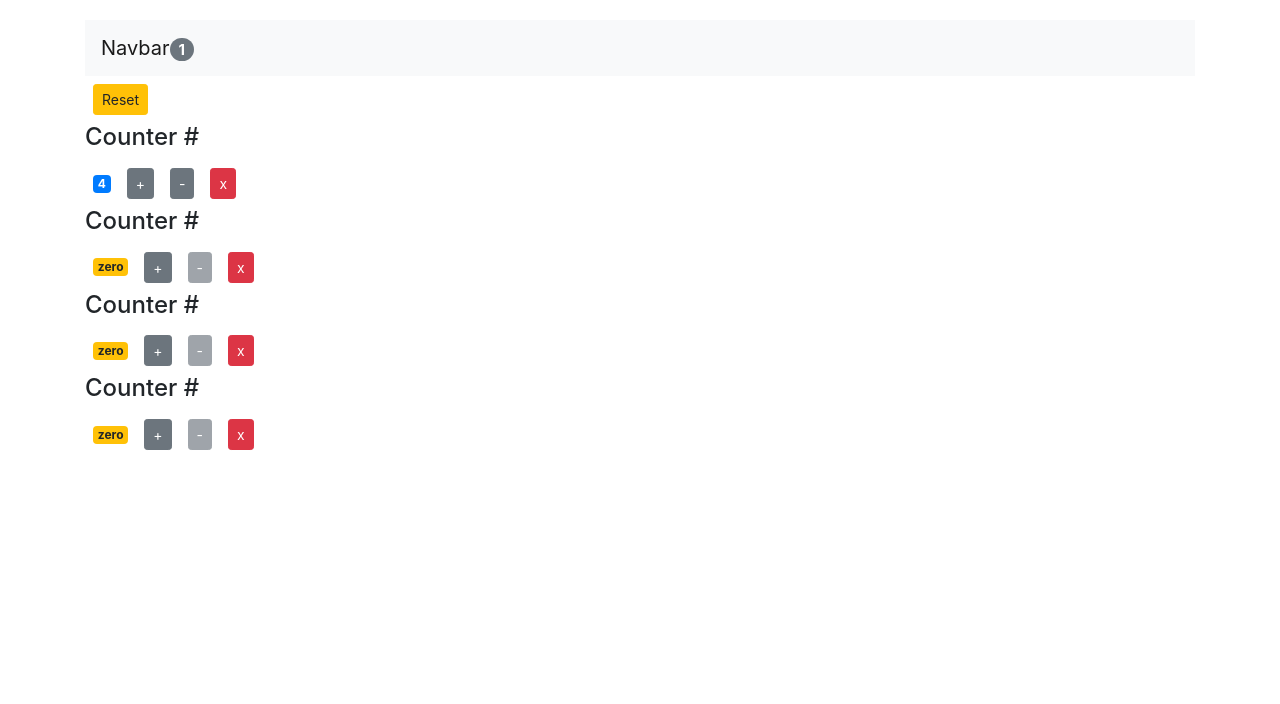
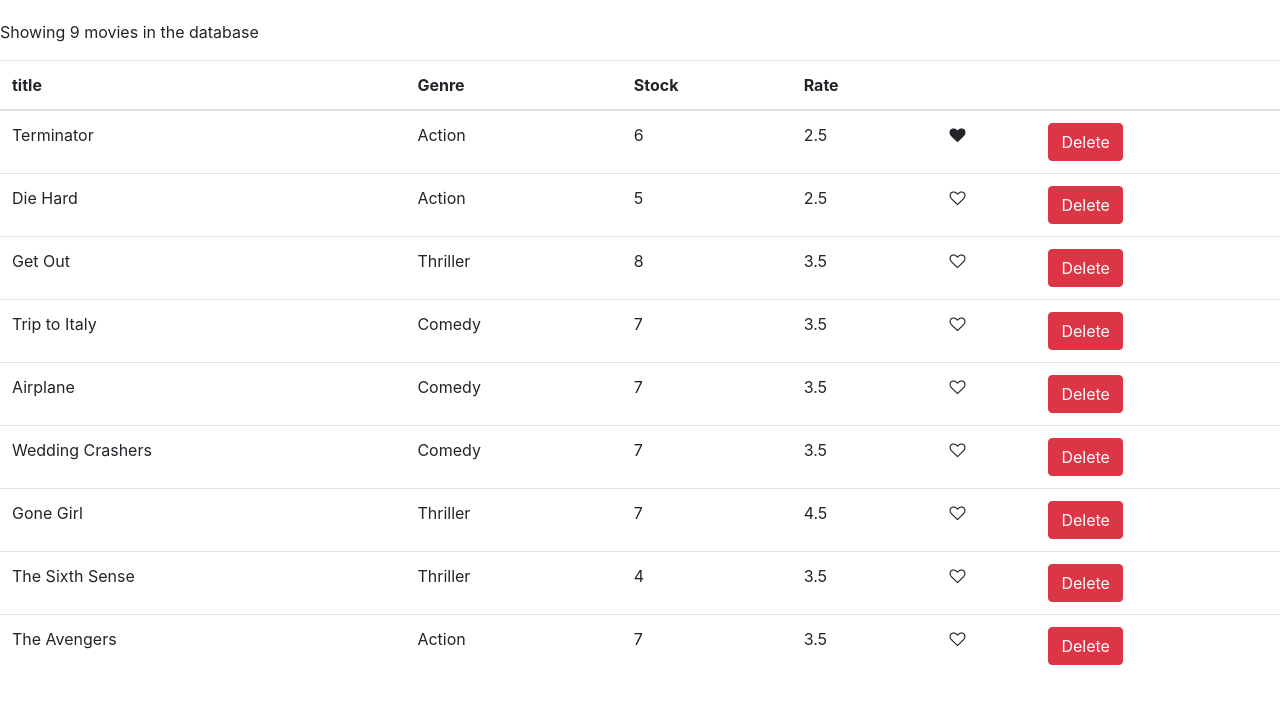
Before and after one commit to tonykrikorian/react-js-tony, a React (Create React App) app: page / in a window 1280 px wide. Shown: the top 704 px of the page. Built offline with nearby package versions, Linux system fonts and the light colour scheme.

Commit message:
Add Like Component to Movies

```diff
--- a/src/App.js
+++ b/src/App.js
@@ -26,6 +26,7 @@
   handleDecrement = counter => {
     const counters = [...this.state.counters];
     const index = counters.indexOf(counter);
+    counters[index] = { ...counter };
     counters[index].value--;
     this.setState({ counters });
   };
--- /dev/null
+++ b/src/Components/Liked/Like.jsx
@@ -0,0 +1,17 @@
+import React, { Component } from "react";
+
+const Like = props => {
+  let classes = "fa fa-heart";
+  if (!props.liked) classes += "-o";
+
+  return (
+    <i
+      onClick={props.onClick}
+      style={{ cursor: "pointer" }}
+      className={classes}
+      area-hidden="true"
+    />
+  );
+};
+
+export default Like;
--- a/src/Components/Movies/movies.jsx
+++ b/src/Components/Movies/movies.jsx
@@ -1,9 +1,17 @@
 import React, { Component } from "react";
 import { getMovies } from "../services/fakeMovieService";
-
+import Like from "../Liked/Like";
 class Movies extends Component {
   state = {
     movies: getMovies()
+  };
+
+  handleLike = movie => {
+    const movies = [...this.state.movies];
+    const index = movies.indexOf(movie);
+    movies[index] = { ...movies[index] };
+    movies[index].liked = !movies[index].liked;
+    this.setState({ movies });
   };
 
   handleDeleteMovie = id => {
@@ -27,19 +35,26 @@
               <th>Stock</th>
               <th>Rate</th>
               <th />
+              <th />
             </tr>
           </thead>
           <tbody>
-            {this.state.movies.map(value => (
-              <tr key={value._id}>
-                <td>{value.title}</td>
-                <td>{value.genre.name}</td>
-                <td>{value.numberInStock}</td>
-                <td>{value.dailyRentalRate}</td>
+            {this.state.movies.map(movie => (
+              <tr key={movie._id}>
+                <td>{movie.title}</td>
+                <td>{movie.genre.name}</td>
+                <td>{movie.numberInStock}</td>
+                <td>{movie.dailyRentalRate}</td>
+                <td>
+                  <Like
+                    liked={movie.liked}
+                    onClick={() => this.handleLike(movie)}
+                  />
+                </td>
                 <td>
                   <button
                     className="btn btn-danger"
-                    onClick={() => this.handleDeleteMovie(value._id)}
+                    onClick={() => this.handleDeleteMovie(movie._id)}
                   >
                     Delete
                   </button>
--- a/src/Components/services/fakeMovieService.js
+++ b/src/Components/services/fakeMovieService.js
@@ -7,7 +7,8 @@
     genre: { _id: "5b21ca3eeb7f6fbccd471818", name: "Action" },
     numberInStock: 6,
     dailyRentalRate: 2.5,
-    publishDate: "2018-01-03T19:04:28.809Z"
+    publishDate: "2018-01-03T19:04:28.809Z",
+    liked: true
   },
   {
     _id: "5b21ca3eeb7f6fbccd471816",
--- a/src/index.js
+++ b/src/index.js
@@ -6,8 +6,9 @@
 import "bootstrap/dist/css/bootstrap.css";
 import "font-awesome/css/font-awesome.css";
 import Counters from "./Components/Counters/counters";
+import Movies from "./Components/Movies/movies";
 
-ReactDOM.render(<App />, document.getElementById("root"));
+ReactDOM.render(<Movies />, document.getElementById("root"));
 
 // If you want your app to work offline and load faster, you can change
 // unregister() to register() below. Note this comes with some pitfalls.
```
